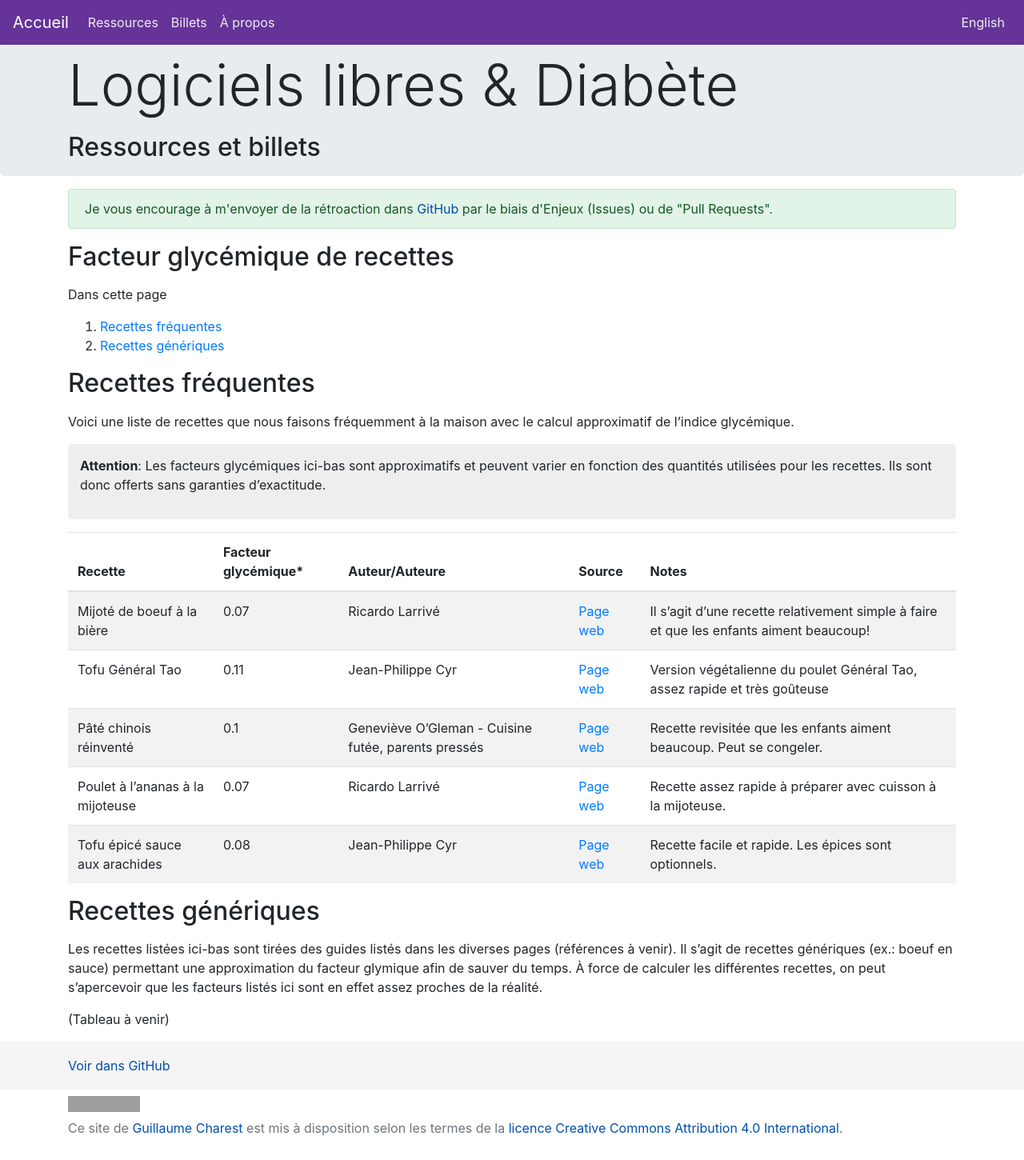
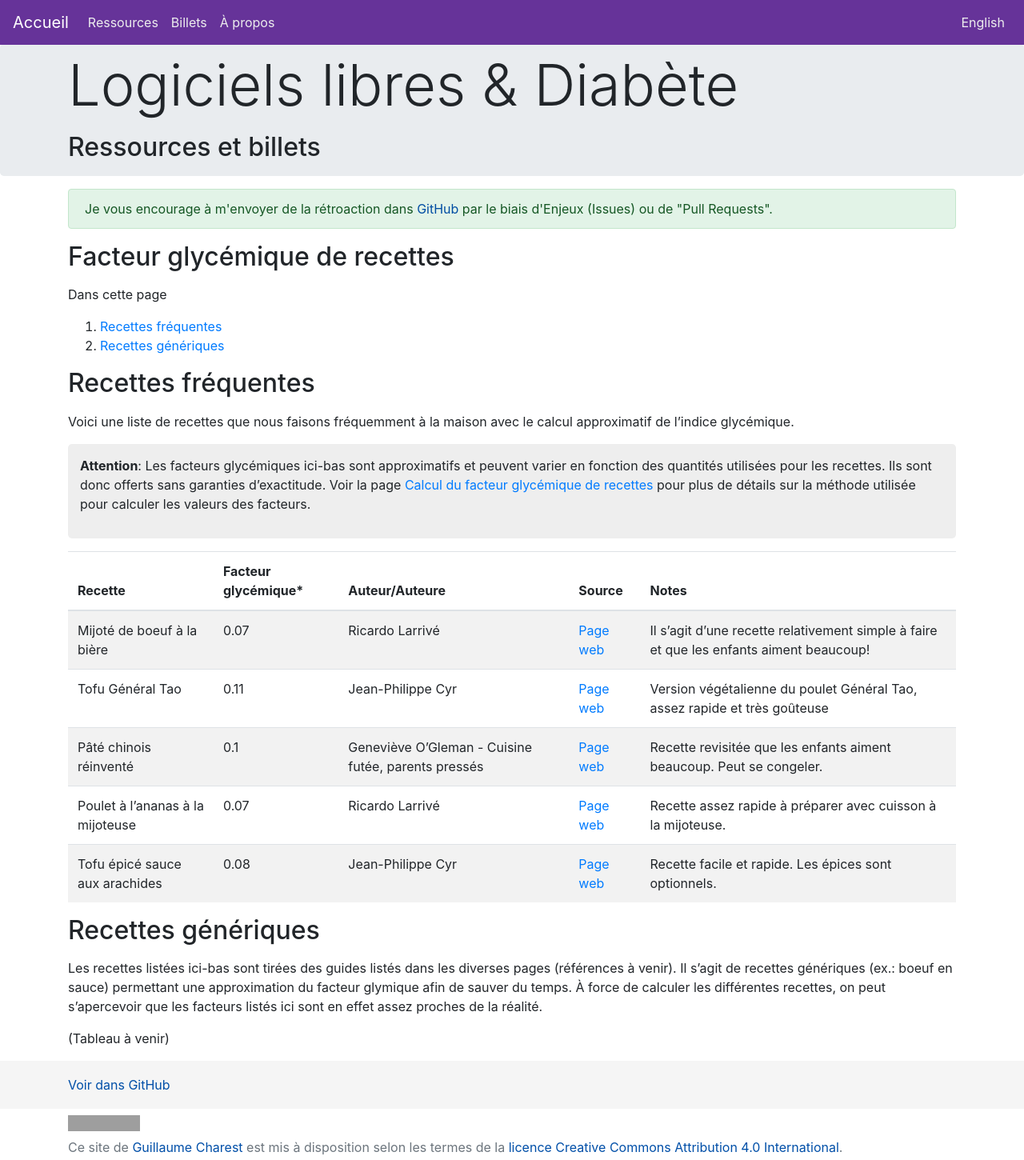
Before and after one commit to gcharest/gcharest.github.io, a Jekyll site: the page built from _pages/fr/recettes-facteur-glycemique.md, in a window 1280 px wide. Shown: the whole page at 80% size. Built offline with Jekyll 4.4.1, drawn with Linux system fonts in a browser that asks for light colours; nearby versions of some CDN libraries; grey boxes are pictures that could not be loaded.

Commit message:
Add link to calcul facteur

```diff
--- a/_pages/fr/recettes-facteur-glycemique.md
+++ b/_pages/fr/recettes-facteur-glycemique.md
@@ -15,7 +15,9 @@ Dans cette page
 
 Voici une liste de recettes que nous faisons fréquemment à la maison avec le calcul approximatif de l'indice glycémique.
 
->**Attention**: Les facteurs glycémiques ici-bas sont approximatifs et peuvent varier en fonction des quantités utilisées pour les recettes. Ils sont donc offerts sans garanties d'exactitude.
+>**Attention**: Les facteurs glycémiques ici-bas sont approximatifs et peuvent varier en fonction des quantités utilisées pour les recettes.
+Ils sont donc offerts sans garanties d'exactitude.
+Voir la page [Calcul du facteur glycémique de recettes]({{site.baseurl}}/calcul-facteur-glycemique.html) pour plus de détails sur la méthode utilisée pour calculer les valeurs des facteurs.
 
 {% include listOnlineRecipes.html %}
 
```
